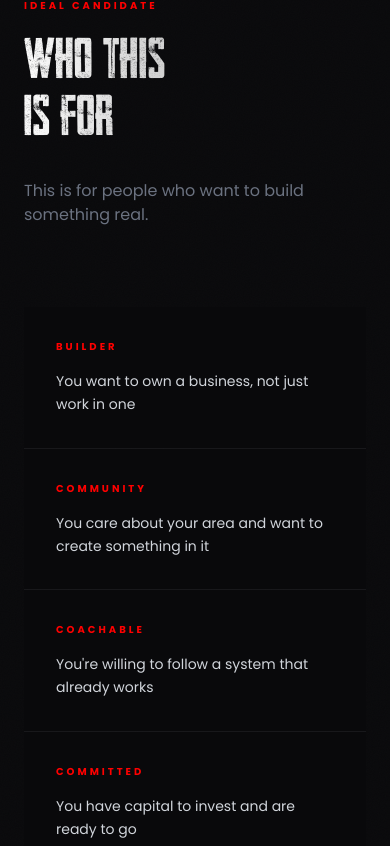
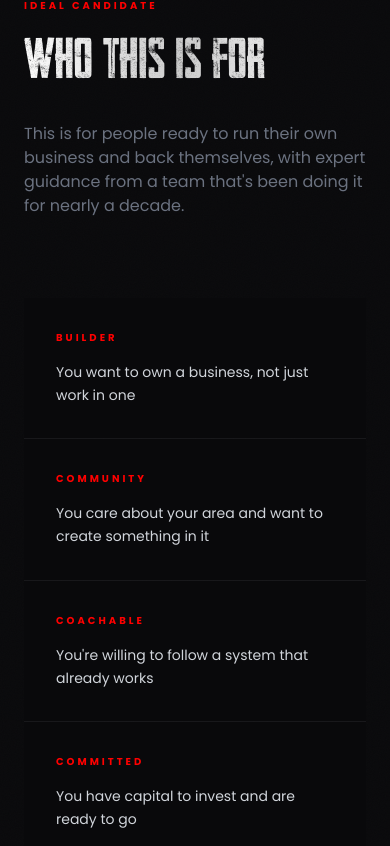
Before and after one commit to pannocotta/modernmancave-v2, a Next.js app: page /franchise in a window 390 px wide. Shown: the part 4158-5004 px from the top of the page. Built offline with nearby package versions, Linux system fonts and the light colour scheme.

Commit message:
fix: franchise — updated Who This Is For heading and description

```diff
--- a/app/franchise/page.tsx
+++ b/app/franchise/page.tsx
@@ -151,9 +151,9 @@ export default function FranchisePage() {
         <div className="relative z-10 max-w-7xl mx-auto px-6 md:px-10">
           <div className="mb-20">
             <span className="text-brand-red text-[10px] font-bold tracking-[0.3em] uppercase mb-5 block">Ideal Candidate</span>
-            <h2 className="font-headliner gradient-heading text-5xl md:text-7xl leading-[0.85] mb-6">WHO THIS<br />IS FOR</h2>
-            <p className="text-gray-500 text-base md:text-lg max-w-lg">
-              This is for people who want to build something real.
+            <h2 className="font-headliner gradient-heading text-5xl md:text-7xl leading-[0.85] mb-6">WHO THIS IS FOR</h2>
+            <p className="text-gray-500 text-base md:text-lg max-w-xl">
+              This is for people ready to run their own business and back themselves, with expert guidance from a team that&apos;s been doing it for nearly a decade.
             </p>
           </div>
 
```
